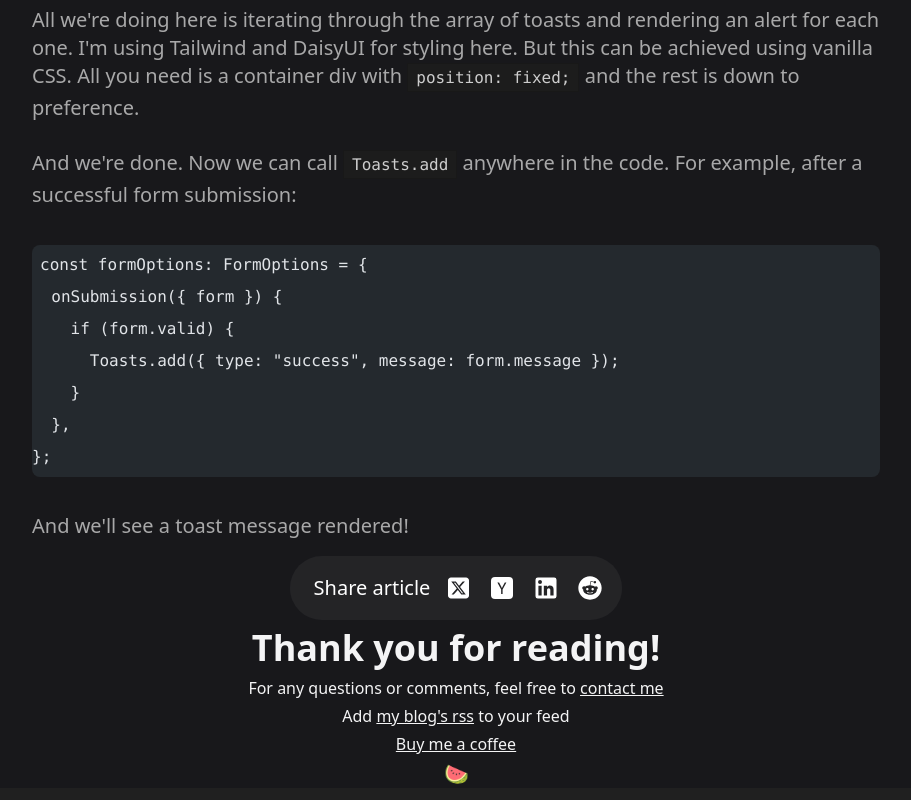
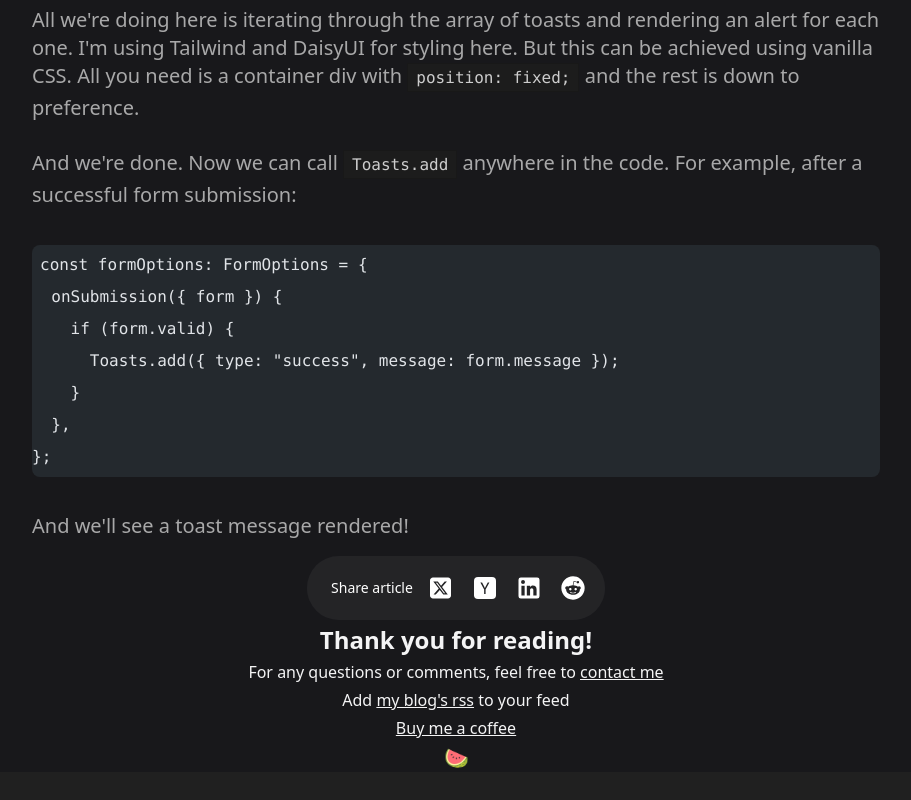
Before and after one commit to BahaaZidan/gebna.gg, an Astro site: page /blog/0-dependency-toast-message-in-svelte in a window 1280 px wide. Shown: the part 2199-2999 px from the top of the page, without its empty margins (184-1095 px from the left). Built offline with nearby package versions, Linux system fonts and the light colour scheme; Astro itself is replaced by a stand-in of ours; some packages are replaced by stand-ins of ours; code samples lack their colours.

Commit message:
fix more visual bugs

```diff
--- a/src/components/SearchBar.svelte
+++ b/src/components/SearchBar.svelte
@@ -32,7 +32,7 @@
   <input
     type="text"
     placeholder="search"
-    class="input input-bordered"
+    class="input input-bordered input-lg"
     bind:value={searchValue}
   />
 
--- a/src/components/ShareMenu.astro
+++ b/src/components/ShareMenu.astro
@@ -13,9 +13,10 @@ const canonicalURL = new URL(Astro.url.pathname, Astro.site);
 ---
 
 <div
-  class="inline-flex items-center gap-3 rounded-full bg-white/5 py-4 pl-6 pr-4"
+  class="inline-flex items-center gap-3 rounded-full bg-white/5 py-4 pr-4 pl-6"
 >
-  <p class="text-sm text-white">Share article</p><a
+  <div class="text-sm text-white">Share article</div>
+  <a
     href={`https://twitter.com/intent/tweet?text=${title} by @GebnaTorky&url=${canonicalURL}`}
     target="_blank"
     rel="noreferrer noopener"
--- a/src/layouts/BlogPost.astro
+++ b/src/layouts/BlogPost.astro
@@ -32,7 +32,7 @@ const { title, description, pubDate, heroImage } = Astro.props;
 
     <footer class="mb-3 flex w-full flex-col items-center gap-1 px-1">
       <ShareMenu title={title} />
-      <h1 class="text-2xl font-bold">Thank you for reading!</h1>
+      <div class="text-2xl font-bold">Thank you for reading!</div>
       <div>
         For any questions or comments, feel free to <a
           href="/whoami"
--- a/src/styles/global.css
+++ b/src/styles/global.css
@@ -131,7 +131,7 @@ figcaption + pre {
 }
 
 figure {
-  @apply mb-6 mt-1;
+  @apply mt-1 mb-6;
 }
 pre,
 code,
```
Also changed, not shown: .prettierrc.mjs.
